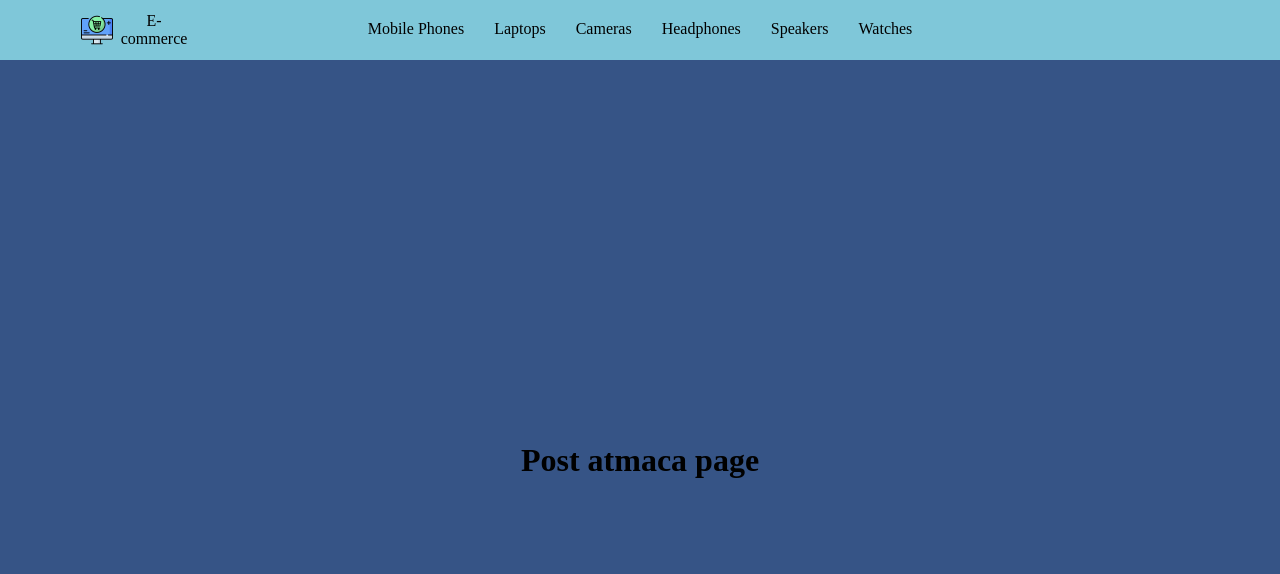
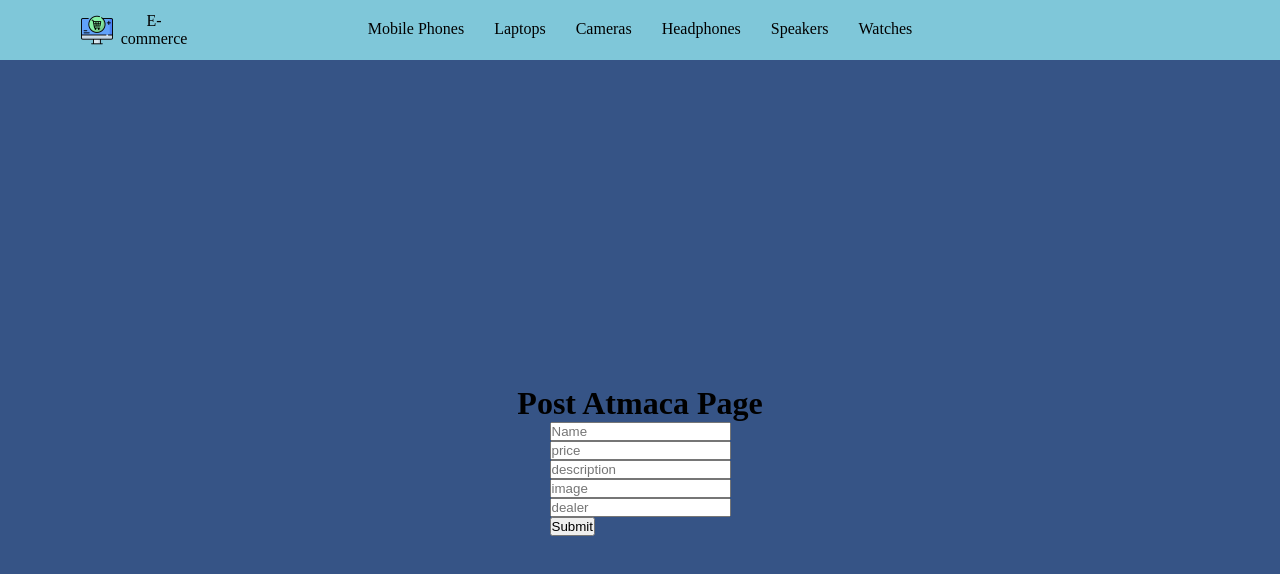
Before and after one commit to MuratOzte/Fullstack-E-Commerce-Website, a Next.js app: page /postAtmaca in a window 1280 px wide. Shown: the top 574 px of the page. Built offline with nearby package versions, Linux system fonts and the light colour scheme; no server answers; the database is empty.

Commit message:
Refactor PostAtmacaPage component and remove unused Product model

```diff
--- a/src/app/postAtmaca/page.tsx
+++ b/src/app/postAtmaca/page.tsx
@@ -1,40 +1,29 @@
-'use client'
-import { useEffect } from 'react';
+'use client';
+import sendProductAction from '@/lib/sendProductAction';
 
 const PostAtmacaPage = () => {
-    useEffect(() => {
-        const postData = async () => {
-            try {
-                const response = await fetch('/api/create-product', {
-                    method: 'POST',
-                    headers: {
-                        'Content-Type': 'application/json',
-                    },
-                    body: JSON.stringify({
-                        name: 'Atmaca',
-                        price: 1000,
-                        description: 'Atmaca is a good product',
-                    }),
-                });
-
-                if (response.ok) {
-                    const data = await response.json();
-                    console.log(data);
-                } else {
-                    console.error(
-                        'Failed to create product:',
-                        response.statusText
-                    );
-                }
-            } catch (error) {
-                console.error('Error during API call:', error);
-            }
-        };
-
-        postData();
-    }, []);
-
-    return <h1>Post atmaca page</h1>;
+    return (
+        <>
+            <h1>Post Atmaca Page</h1>
+            <form action={sendProductAction}>
+                <input type="text" placeholder="Name" name="name" />
+                <br />
+                <input type="text" placeholder="price" name="price" />
+                <br />
+                <input
+                    type="text"
+                    placeholder="description"
+                    name="description"
+                />
+                <br />
+                <input type="text" placeholder="image" name="image" />
+                <br />
+                <input type="text" placeholder="dealer" name="dealer" />
+                <br />
+                <button type="submit">Submit</button>
+            </form>
+        </>
+    );
 };
 
 export default PostAtmacaPage;
--- /dev/null
+++ b/src/lib/sendProductAction.ts
@@ -0,0 +1,48 @@
+const sendProductAction = async (formData: FormData) => {
+    const product = {
+        name: formData.get('name'),
+        price: formData.get('price'),
+        description: formData.get('description'),
+        image: formData.get('image'),
+    };
+
+    const isInvalidText = (text: string) => {
+        return text.trim() === '' || !text;
+    };
+
+    for (const [key, value] of Object.entries(product)) {
+        if (isInvalidText(value as string)) {
+            throw new Error(`Invalid ${key}`);
+        }
+    }
+
+    const postData = async () => {
+        try {
+            const response = await fetch('/api/create-product', {
+                method: 'POST',
+                headers: {
+                    'Content-Type': 'application/json',
+                },
+                body: JSON.stringify({
+                    name: product.name,
+                    price: product.price,
+                    description: product.description,
+                    image: product.image,
+                }),
+            });
+
+            if (response.ok) {
+                const data = await response.json();
+                console.log(data);
+            } else {
+                console.error('Failed to create product:', response.statusText);
+            }
+        } catch (error) {
+            console.error('Error during API call:', error);
+        }
+    };
+
+    await postData();
+};
+
+export default sendProductAction;
```
Also changed, not shown: src/models/product.ts (deleted, +0 -14 lines).
